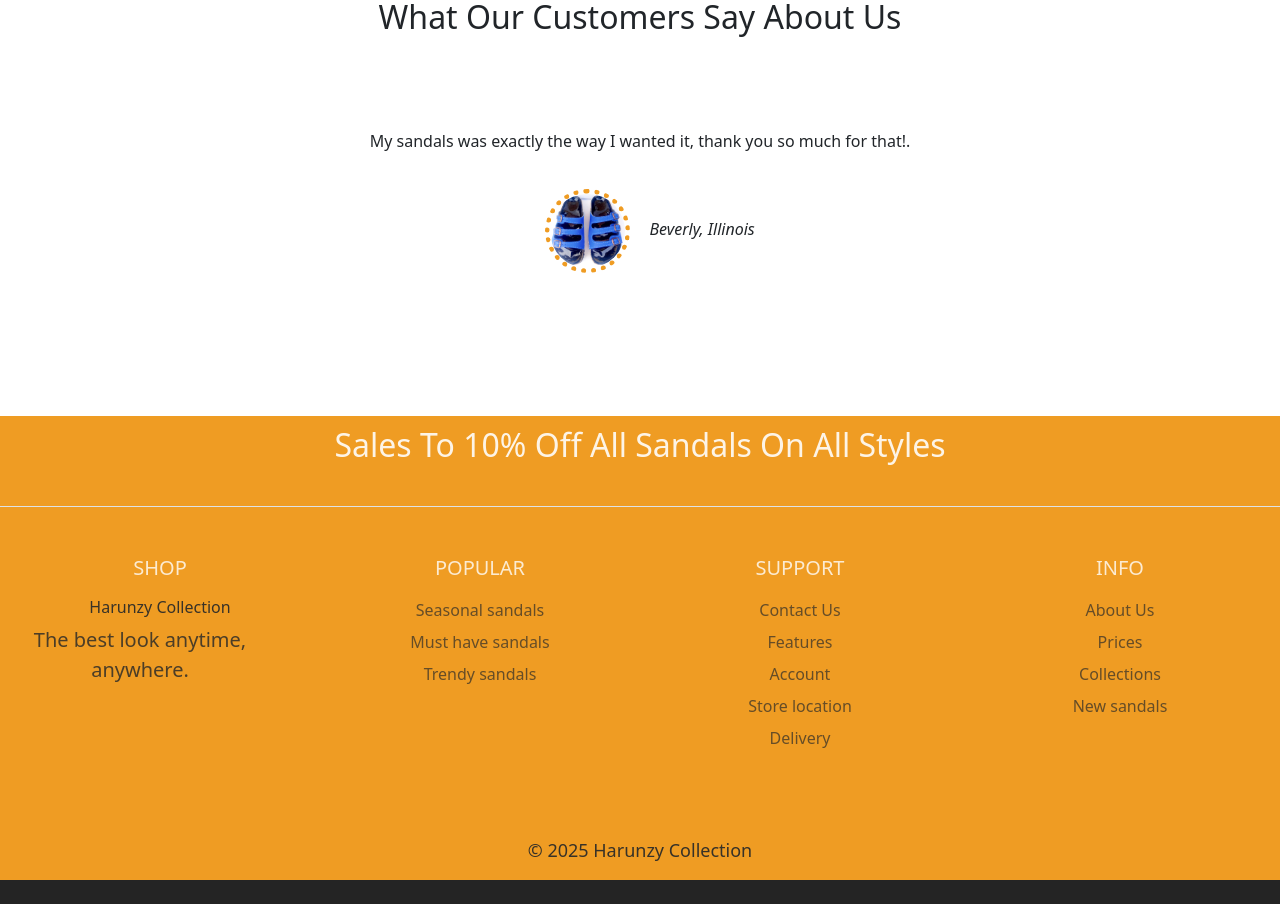
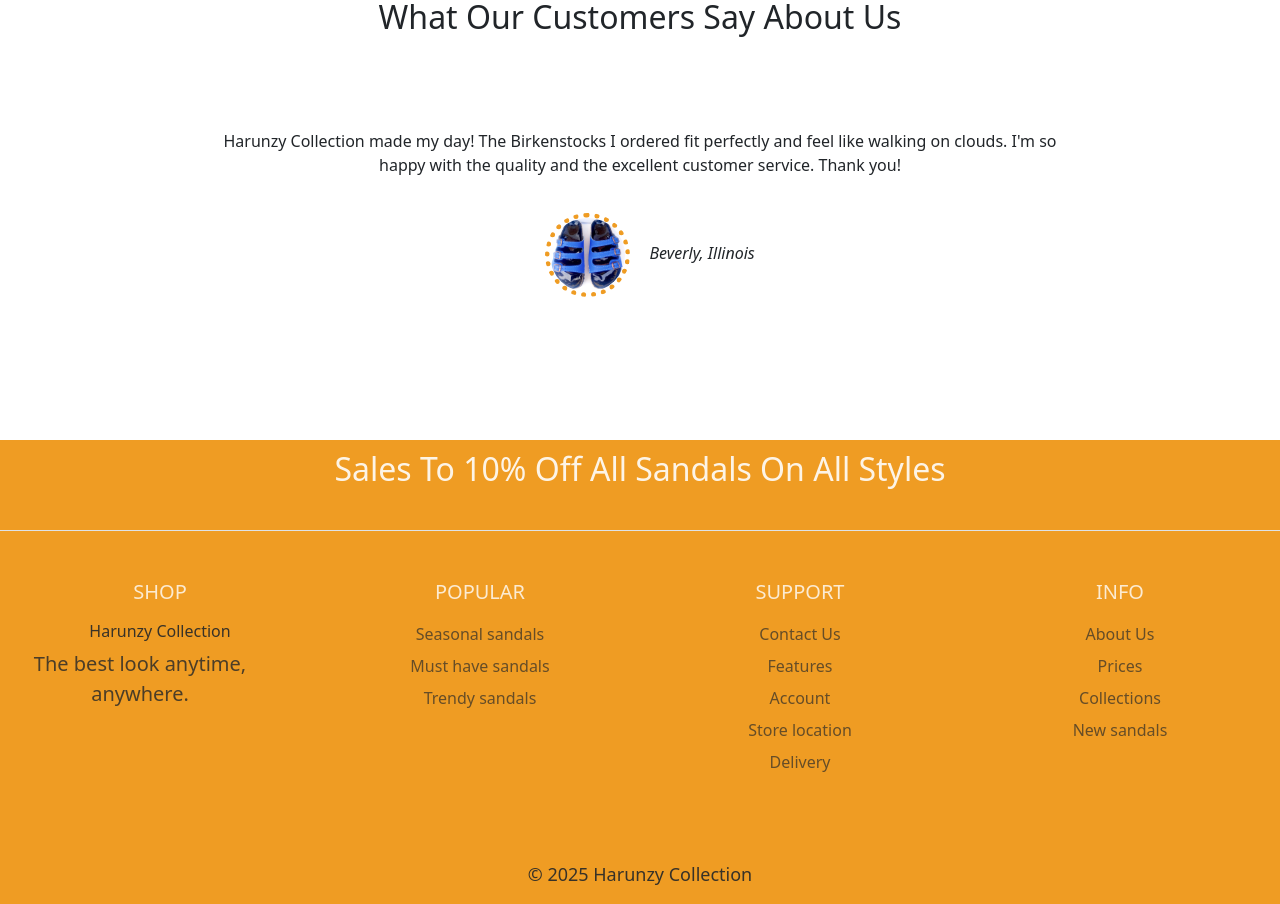
Before and after one commit to HarunaZakaria/HarunzyCollection, a React (Vite) app: page / in a window 1280 px wide. Shown: the part 2900-3804 px from the top of the page. Before the commit the page ends 3780 px from the top, so only its background shows below. Built offline with nearby package versions, Linux system fonts and the light colour scheme.

Commit message:
add testimonials

```diff
--- a/src/Components/Testimonial.jsx
+++ b/src/Components/Testimonial.jsx
@@ -3,38 +3,6 @@
     <>
       <div className="testimonials">
         <h2>What Our Customers Say About Us</h2>
-        {/* <div
-          id="testimonial-carousel"
-          class="carousel slide"
-          data-bs-ride="false"
-        >
-          <div class="carousel-inner">
-            <div class="carousel-item active">
-              <h2>
-                I no longer have to sniff other dogs for love. I've found the
-                hottest Corgi on TinDog. Woof.
-              </h2>
-              <img
-                class="testi-image"
-                src="images/HC15.jpg"
-                alt="dog-profile"
-              />
-              <em>Pebbles, New York</em>
-            </div>
-            <div class="carousel-item">
-              <h2 class="testimonial-text">
-                My dog used to be so lonely, but with TinDog's help, they've
-                found the love of their life. I think.
-              </h2>
-              <img
-                class="testi-image"
-                src="images/HC8.jpg"
-                alt="lady-profile"
-              />
-              <em>Beverly, Illinois</em>
-            </div>
-          </div>
-        </div> */}
         <div className="row">
           <div className="col">
             <div
@@ -46,8 +14,10 @@
               <div className="carousel-inner">
                 <div className="carousel-item active ">
                   <p class="testimonial-text">
-                    My sandals was exactly the way I wanted it, thank you so
-                    much for that!.
+                    Harunzy Collection made my day! The Birkenstocks I ordered
+                    fit perfectly and feel like walking on clouds. I'm so happy
+                    with the quality and the excellent customer service. Thank
+                    you!
                   </p>
                   <img
                     class="testi-image"
@@ -58,8 +28,10 @@
                 </div>
                 <div className="carousel-item">
                   <p class="testimonial-text">
-                    My sandals was exactly the way I wanted it, thank you so
-                    much for that!.
+                    Five stars for Harunzy Collection! These Birkenstocks are a
+                    game-changer. My daily walks are now a joy thanks to the
+                    incredible support and comfort. So glad I found your
+                    business!
                   </p>
                   <img
                     class="testi-image"
@@ -70,8 +42,10 @@
                 </div>
                 <div className="carousel-item">
                   <p class="testimonial-text">
-                    My sandals was exactly the way I wanted it, thank you so
-                    much for that!
+                    I can't express how much I love my Birkenstocks from Harunzy
+                    Collection. They are incredibly comfortable and stylish
+                    exactly what I needed. So thankful for your amazing
+                    selection and service!
                   </p>
                   <img
                     class="testi-image"
@@ -82,8 +56,10 @@
                 </div>
                 <div className="carousel-item">
                   <p class="testimonial-text">
-                    My sandals was exactly the way I wanted it, thank you so
-                    much for that!.
+                    A huge thank you to Harunzy Collection! I've been wanting a
+                    pair of Birkenstocks for ages, and these are everything I
+                    hoped for and more. My feet have never been happier.
+                    Fantastic quality and a seamless shopping experience.
                   </p>
                   <img
                     class="testi-image"
@@ -94,8 +70,81 @@
                 </div>
                 <div className="carousel-item">
                   <p class="testimonial-text">
-                    My sandals was exactly the way I wanted it, thank you so
-                    much for that!.
+                    Harunzy Collection, you've completely won me over! My new
+                    Birkenstocks are perfect. The comfort is unmatched, and I'm
+                    so grateful for how quickly they arrived. Truly happy with
+                    my purchase!
+                  </p>
+                  <img
+                    class="testi-image"
+                    src="images/HC4.jpg"
+                    alt="lady-profile"
+                  />
+                  <em>Beverly, Illinois</em>
+                </div>
+                <div className="carousel-item">
+                  <p class="testimonial-text">
+                    Honestly, I'm beyond impressed with Harunzy Collection. My
+                    new sandals are not only fashionable but also provide the
+                    best comfort I've ever experienced. So grateful for such a
+                    wonderful product!
+                  </p>
+                  <img
+                    class="testi-image"
+                    src="images/HC4.jpg"
+                    alt="lady-profile"
+                  />
+                  <em>Beverly, Illinois</em>
+                </div>
+                <div className="carousel-item">
+                  <p class="testimonial-text">
+                    What a find Harunzy Collection is! My Birkenstocks arrived
+                    beautifully packaged, and they are even better in person.
+                    I'm incredibly grateful for the high-quality footwear and
+                    the overall pleasant experience.
+                  </p>
+                  <img
+                    class="testi-image"
+                    src="images/HC4.jpg"
+                    alt="lady-profile"
+                  />
+                  <em>Beverly, Illinois</em>
+                </div>
+                <div className="carousel-item">
+                  <p class="testimonial-text">
+                    My feet are singing praises to Harunzy Collection! These
+                    Birkenstocks are truly a lifesaver for long days. The
+                    comfort and durability are outstanding. I'm so happy I chose
+                    to buy from you.
+                  </p>
+                  <img
+                    class="testi-image"
+                    src="images/HC4.jpg"
+                    alt="lady-profile"
+                  />
+                  <em>Beverly, Illinois</em>
+                </div>
+                <div className="carousel-item">
+                  <p class="testimonial-text">
+                    Thank you, Harunzy Collection, for my new favorite sandals!
+                    These Birkenstocks epitomize comfort and style. I wear them
+                    everywhere and couldn't be more pleased with my purchase.
+                    Delighted!
+                  </p>
+                  <img
+                    class="testi-image"
+                    src="images/HC4.jpg"
+                    alt="lady-profile"
+                  />
+                  <em>Beverly, Illinois</em>
+                </div>
+                <div className="carousel-item">
+                  <p class="testimonial-text">
+                    Harunzy Collection deserves all the praise! From browsing to
+                    delivery, the experience was fantastic. My Birkenstocks are
+                    incredibly comfortable, and I'm so grateful for the quality
+                    and genuine happiness they bring to my feet. Highly
+                    recommend!
                   </p>
                   <img
                     class="testi-image"
```
